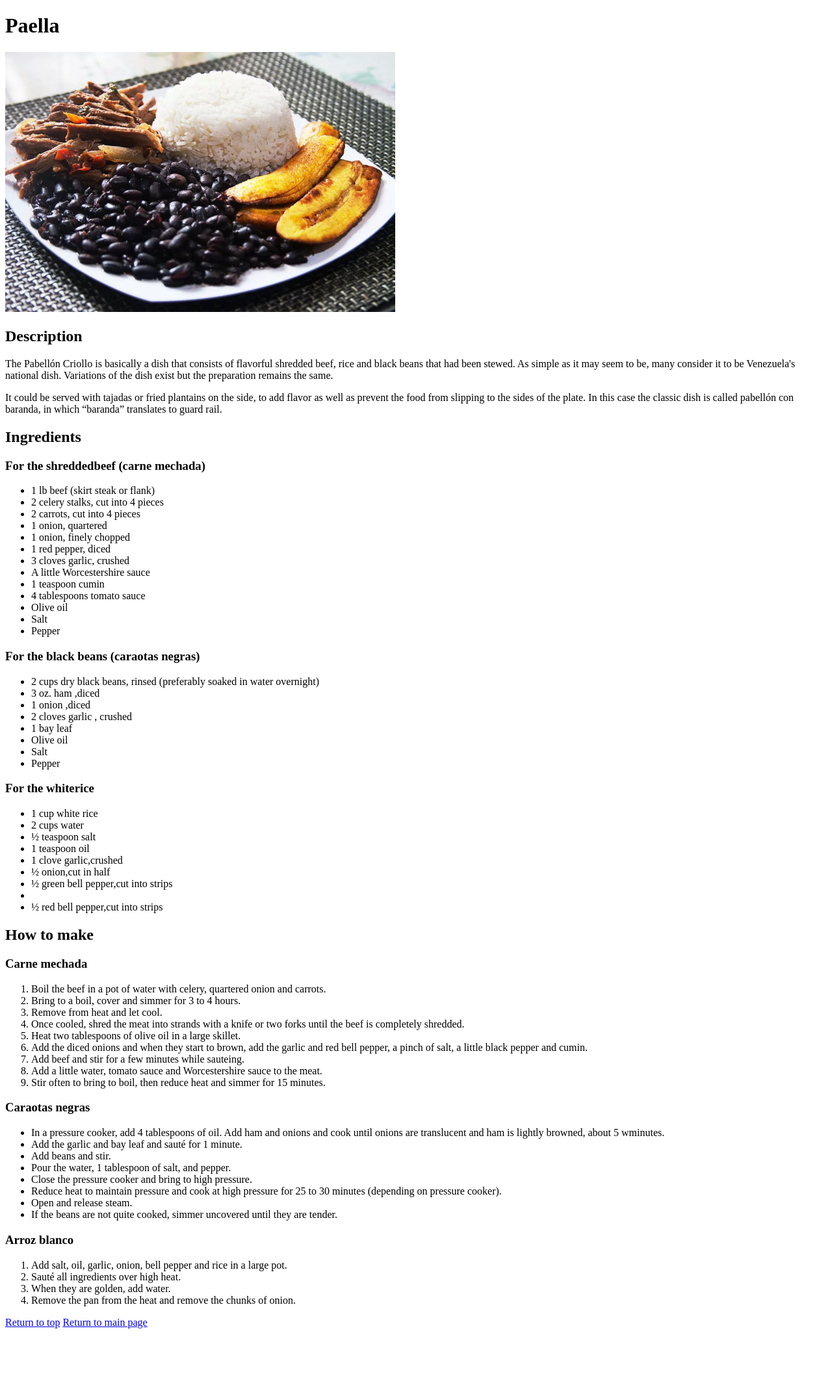
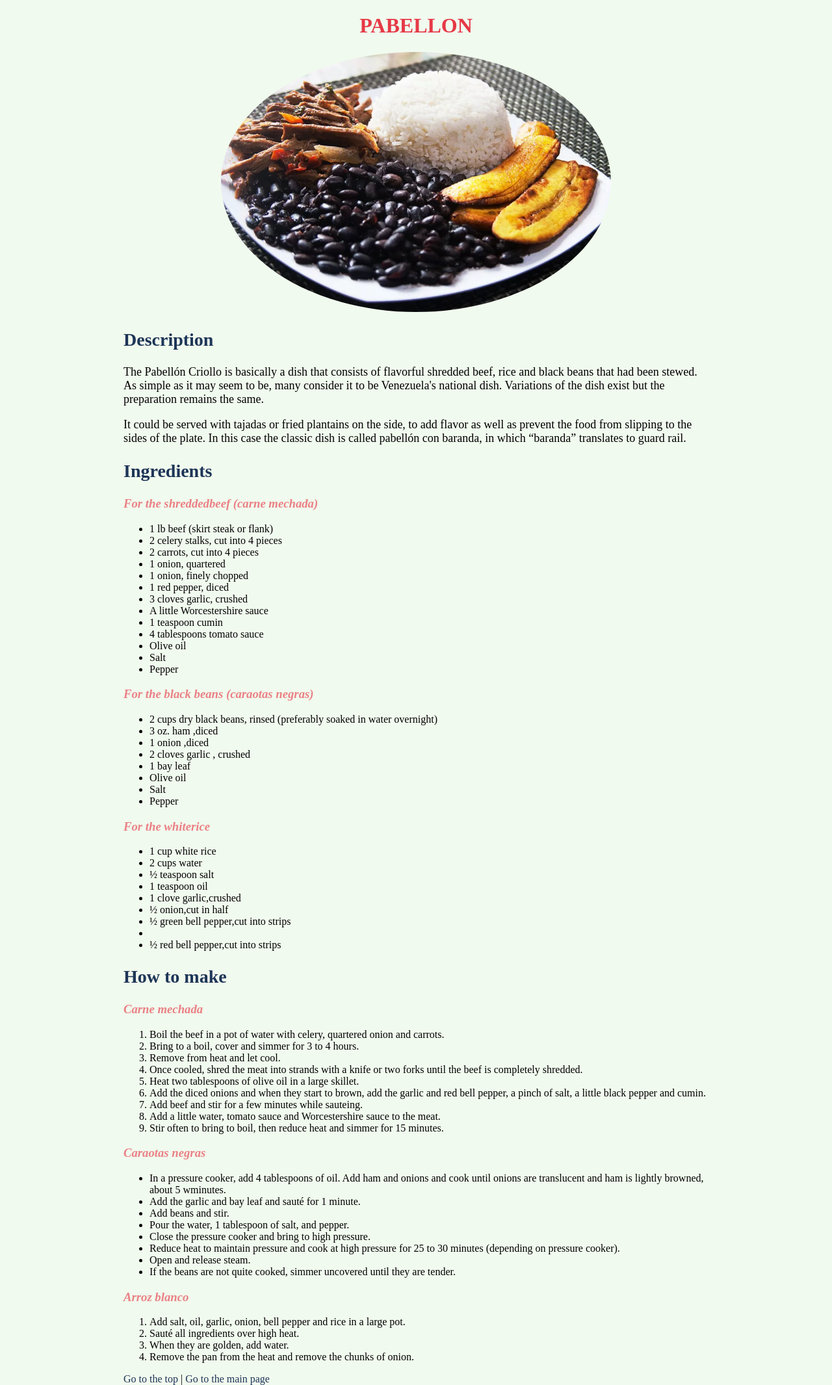
Before and after one commit to jun3k/odin-recipes, a plain HTML site: page recipes/pabellon-recipe.html in a window 1280 px wide. Shown: the whole page at 65% size. Before the commit the page ends 2052 px from the top, so only its background shows below. Drawn offline with Linux system fonts and the light colour scheme.

Commit message:
css aplicated

```diff
--- a/css/styles.css
+++ b/css/styles.css
@@ -1,4 +1,70 @@
+body{
+    background-color: #f1faee;
+    margin: 0 auto;
+    width: 900px;
+}
+
+#header{
+    color: #1d3557;
+    font-size: 50px;
+    font-weight: bold;
+}
+
+#bar{
+    color: white;
+    background-color: #457b9d;
+    font-size: 28px;
+    font-family: 'Tangerine', sans-serif;
+    margin: 20px auto;
+    padding: 5px
+}
+
+.titles{
+    color: #e63946;
+    font-size: 32px;
+    font-weight: bold;
+}
+
+.subtitles{
+    color: #1d3557;
+    font-size: 28px;
+}
+
+.utitles{
+    font-style: oblique;
+    color: #e63946a1;
+}
+.position-c{
+    text-align: center;
+}
+
+.position-l{
+    text-align: left;
+}
+
+div ul li{
+    font-size: 20px;
+}
+
+p{
+    font-size: 18px;
+}
+
 img{
     height: 400px;
     width: 600px;
+    border-radius: 50%;
 }
+
+a{
+    text-decoration: none;
+    color: #1d3557;
+}
+
+a:hover{
+    color:#457b9d;
+}
+
+a:active{
+    color: #1d3557;
+}
--- a/recipes/pabellon-recipe.html
+++ b/recipes/pabellon-recipe.html
@@ -2,22 +2,25 @@
 <html lang="es">
     <head>
         <meta charset="utf-8">
-        <title>Recipe - Paella</title>
+        <title>Recipe - Pabellon</title>
         <link rel="stylesheet" href="../css/styles.css">
     </head>
     <body>
         <main>
-            <h1 id="top">Paella</h1>
+            <div class="position-c">
+                <h1 id="top" class="titles">PABELLON</h1>
                 <img src="../images/pabellon.webp" alt="Plate of pabellon">
-            <h2>Description</h2>
+            </div>
+            <h2 class="subtitles">Description</h2>
                 <p>
                     The Pabellón Criollo is basically a dish that consists of flavorful shredded beef, rice and black beans that had been stewed. As simple as it may seem to be, many consider it to be Venezuela's national dish. Variations of the dish exist but the preparation remains the same.
                 </p>
                 <p>
                     It could be served with tajadas or fried plantains on the side, to add flavor as well as prevent the food from slipping to the sides of the plate. In this case the classic dish is called pabellón con baranda, in which “baranda” translates to guard rail.
                 </p>
-            <h2>Ingredients</h2>
-                <h3>For the shreddedbeef (carne mechada)</h3>
+            <div></div>
+                <h2 class="subtitles">Ingredients</h2>
+                    <h3 class="utitles">For the shreddedbeef (carne mechada)</h3>
                         <ul>
                             <li>1 lb beef <span>(skirt steak or flank)</span></li>
                             <li>2 celery stalks, <span>cut into 4 pieces</span></li>
@@ -33,7 +36,7 @@
                             <li>Salt</li>
                             <li>Pepper</li>
                         </ul>
-                <h3>For the black beans (caraotas negras)</h3>
+                    <h3 class="utitles">For the black beans (caraotas negras)</h3>
                         <ul>
                             <li>2 cups dry black beans, <span>rinsed (preferably soaked in water overnight)</span></li>
                             <li>3 oz. ham ,<span>diced</span></li>
@@ -44,7 +47,7 @@
                             <li>Salt</li>
                             <li>Pepper</li>
                         </ul>
-                <h3>For the whiterice</h3>
+                    <h3 class="utitles">For the whiterice</h3>
                         <ul>
                             <li>1 cup white rice</li>
                             <li>2 cups water</li>
@@ -55,8 +58,8 @@
                             <li>½ green bell pepper,<span>cut into strips</span><li>
                             <li>½ red bell pepper,<span>cut into strips</span> </li>
                         </ul>
-                <h2>How to make</h2>
-                    <h3>Carne mechada</h3>
+                    <h2 class="subtitles">How to make</h2>
+                        <h3 class="utitles">Carne mechada</h3>
                             <ol>
                                 <li>Boil the beef in a pot of water with celery, quartered onion and carrots.</li>
                                 <li>Bring to a boil, cover and simmer for 3 to 4 hours.</li>
@@ -68,7 +71,7 @@
                                 <li>Add a little water, tomato sauce and Worcestershire sauce to the meat.</li>
                                 <li>Stir often to bring to boil, then reduce heat and simmer for 15 minutes.</li>
                     </ol>
-                    <h3>Caraotas negras</h3>
+                    <h3 class="utitles">Caraotas negras</h3>
                     <ul>
                         <li>In a pressure cooker, add 4 tablespoons of oil. Add ham and onions and cook until onions are translucent and ham is lightly browned, about 5 wminutes.</li>
                         <li>Add the garlic and bay leaf and sauté for 1 minute.</li>
@@ -80,7 +83,7 @@
                         <li>Open and release steam.</li>
                         <li>If the beans are not quite cooked, simmer uncovered until they are tender.</li>
                     </ul>
-                    <h3>Arroz blanco</h3>
+                    <h3 class="utitles">Arroz blanco</h3>
                     <ol>
                         <li>Add salt, oil, garlic, onion, bell pepper and rice in a large pot.</li>
                         <li>Sauté all ingredients over high heat.</li>
@@ -89,8 +92,10 @@
                     </ol>
         </main>
         <footer>
-            <a href="#top">Return to top</a>
-            <a href="../index.html">Return to main page</a>
+            <div>
+                <a href="#top">Go to the top</a> |
+                <a href="../index.html">Go to the main page</a>
+            </div>
         </footer>
     </body>
 </html>
```
Also changed, not shown: index.html (+8 -3 lines), recipes/arepas-recipe.html (+13 -7 lines), recipes/cachapas-recipe.html (+10 -6 lines). Lines whose indentation alone changed are shown as unchanged.
